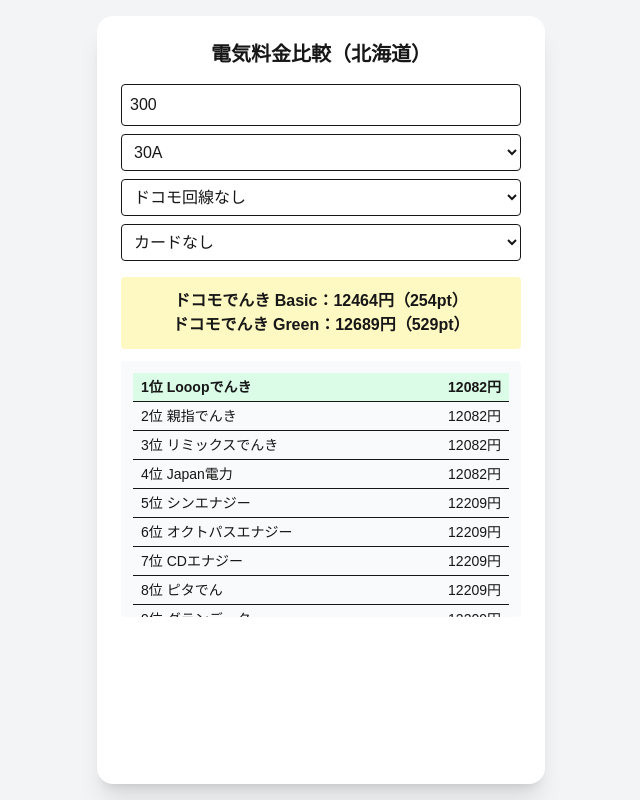
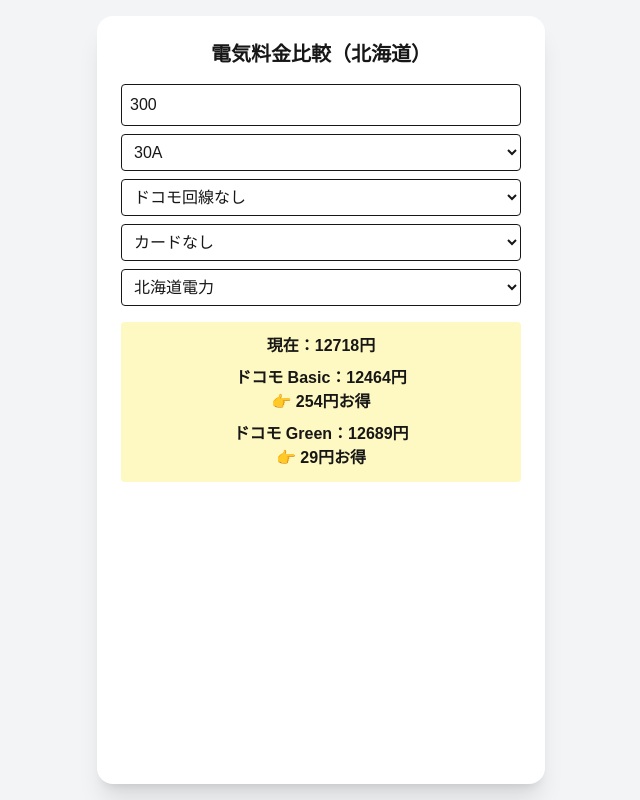
Before and after one commit to takahashikai919-art/electric-app, a Next.js app: page / in a window 1280 px wide. Shown: the whole page, without its empty margins (319-959 px from the left). Built offline with nearby package versions, Linux system fonts and the light colour scheme.

Commit message:
比較機能追加

```diff
--- a/app/page.tsx
+++ b/app/page.tsx
@@ -6,6 +6,7 @@
   const [amp, setAmp] = useState<number>(30);
   const [career, setCareer] = useState<string>("no");
   const [card, setCard] = useState<string>("none");
+  const [current, setCurrent] = useState<string>("北海道電力");
 
   const baseTable: Record<number, number> = {
     20: 759,
@@ -17,14 +18,10 @@
 
   const base = baseTable[amp] ?? 1138;
 
-  const tier1 = 35;
-  const tier2 = 41;
-  const tier3 = 45;
-
   const calc = (k: number) => {
-    if (k <= 120) return k * tier1;
-    if (k <= 300) return 120 * tier1 + (k - 120) * tier2;
-    return 120 * tier1 + 180 * tier2 + (k - 300) * tier3;
+    if (k <= 120) return k * 35;
+    if (k <= 300) return 120 * 35 + (k - 120) * 41;
+    return 120 * 35 + 180 * 41 + (k - 300) * 45;
   };
 
   const hokkaido = base + calc(kwh);
@@ -57,34 +54,21 @@
     { name: "シンエナジー", cost: hokkaido * 0.96 },
     { name: "ミツウロコでんき", cost: hokkaido * 0.98 },
     { name: "イーレックス", cost: hokkaido * 0.97 },
-    { name: "エルピオでんき", cost: hokkaido * 0.97 },
-    { name: "まちエネ", cost: hokkaido * 0.99 },
     { name: "オクトパスエナジー", cost: hokkaido * 0.96 },
-    { name: "コスモでんき", cost: hokkaido * 0.98 },
-    { name: "J:COMでんき", cost: hokkaido * 0.99 },
-    { name: "東京ガス電気", cost: hokkaido * 0.97 },
     { name: "CDエナジー", cost: hokkaido * 0.96 },
-    { name: "idemitsuでんき", cost: hokkaido * 0.98 },
-    { name: "親指でんき", cost: hokkaido * 0.95 },
-    { name: "あしたでんき", cost: hokkaido * 0.97 },
-    { name: "ピタでん", cost: hokkaido * 0.96 },
-    { name: "自然電力", cost: hokkaido * 1.02 },
-    { name: "リミックスでんき", cost: hokkaido * 0.95 },
     { name: "エネワンでんき", cost: hokkaido * 0.97 },
-    { name: "グランデータ", cost: hokkaido * 0.96 },
-    { name: "ハルエネでんき", cost: hokkaido * 0.98 },
-    { name: "新日本エネルギー", cost: hokkaido * 0.97 },
-    { name: "エバーグリーン", cost: hokkaido * 0.96 },
     { name: "Japan電力", cost: hokkaido * 0.95 },
   ];
 
-  const all = [
-    ...companies,
-    { name: "ドコモでんき Basic", cost: docomoBasic },
-    { name: "ドコモでんき Green", cost: docomoGreen },
-  ];
+  const currentCompany = companies.find(c => c.name === current);
 
-  const sorted = [...all].sort((a, b) => a.cost - b.cost);
+  const diffBasic = currentCompany
+    ? currentCompany.cost - docomoBasic
+    : 0;
+
+  const diffGreen = currentCompany
+    ? currentCompany.cost - docomoGreen
+    : 0;
 
   return (
     <div className="min-h-screen bg-gray-100 flex justify-center p-4">
@@ -99,13 +83,11 @@
           value={kwh}
           onChange={(e) => setKwh(Number(e.target.value))}
           className="w-full border p-2 mb-2 rounded"
+          placeholder="使用量 kWh"
         />
 
-        <select
-          value={amp}
-          onChange={(e) => setAmp(Number(e.target.value))}
-          className="w-full border p-2 mb-2 rounded"
-        >
+        <select value={amp} onChange={(e) => setAmp(Number(e.target.value))}
+          className="w-full border p-2 mb-2 rounded">
           <option value={20}>20A</option>
           <option value={30}>30A</option>
           <option value={40}>40A</option>
@@ -113,55 +95,43 @@
           <option value={60}>60A</option>
         </select>
 
-        <select
-          value={career}
-          onChange={(e) => setCareer(e.target.value)}
-          className="w-full border p-2 mb-2 rounded"
-        >
+        <select value={career} onChange={(e) => setCareer(e.target.value)}
+          className="w-full border p-2 mb-2 rounded">
           <option value="no">ドコモ回線なし</option>
           <option value="docomo">ドコモ回線あり</option>
         </select>
 
-        <select
-          value={card}
-          onChange={(e) => setCard(e.target.value)}
-          className="w-full border p-2 mb-4 rounded"
-        >
+        <select value={card} onChange={(e) => setCard(e.target.value)}
+          className="w-full border p-2 mb-2 rounded">
           <option value="none">カードなし</option>
           <option value="regular">dカード</option>
           <option value="gold">dカードGOLD</option>
           <option value="platinum">PLATINUM</option>
         </select>
 
-        {/* ドコモ表示 */}
-        <div className="bg-yellow-100 p-3 rounded mb-3 font-bold text-center">
-          ドコモでんき Basic：{docomoBasic.toFixed(0)}円（{basicPoint.toFixed(0)}pt）<br />
-          ドコモでんき Green：{docomoGreen.toFixed(0)}円（{greenPoint.toFixed(0)}pt）
-        </div>
+        {/* 現在の電力会社 */}
+        <select value={current} onChange={(e) => setCurrent(e.target.value)}
+          className="w-full border p-2 mb-4 rounded">
+          {companies.map(c => (
+            <option key={c.name} value={c.name}>{c.name}</option>
+          ))}
+        </select>
 
-        {/* ランキング */}
-        <div className="bg-gray-50 p-3 rounded text-sm max-h-64 overflow-y-scroll">
-          {sorted.map((c, i) => {
-            const isDocomo =
-              c.name === "ドコモでんき Basic" ||
-              c.name === "ドコモでんき Green";
+        {/* 比較結果 */}
+        <div className="bg-yellow-100 p-3 rounded mb-3 text-center font-bold">
+          <p>現在：{currentCompany?.cost.toFixed(0)}円</p>
 
-            return (
-              <div
-                key={i}
-                className={`flex justify-between border-b py-1 px-2
-                  ${i === 0 ? "bg-green-100 font-bold" : ""}
-                  ${isDocomo ? "bg-yellow-200 font-bold text-yellow-900" : ""}
-                `}
-              >
-                <span>
-                  {i + 1}位 {c.name}
-                  {isDocomo && " ←おすすめ"}
-                </span>
-                <span>{c.cost.toFixed(0)}円</span>
-              </div>
-            );
-          })}
+          <p className="mt-2">
+            ドコモ Basic：{docomoBasic.toFixed(0)}円
+            <br />
+            👉 {diffBasic > 0 ? `${diffBasic.toFixed(0)}円お得` : "ほぼ同じ"}
+          </p>
+
+          <p className="mt-2">
+            ドコモ Green：{docomoGreen.toFixed(0)}円
+            <br />
+            👉 {diffGreen > 0 ? `${diffGreen.toFixed(0)}円お得` : "ほぼ同じ"}
+          </p>
         </div>
 
       </div>
```
